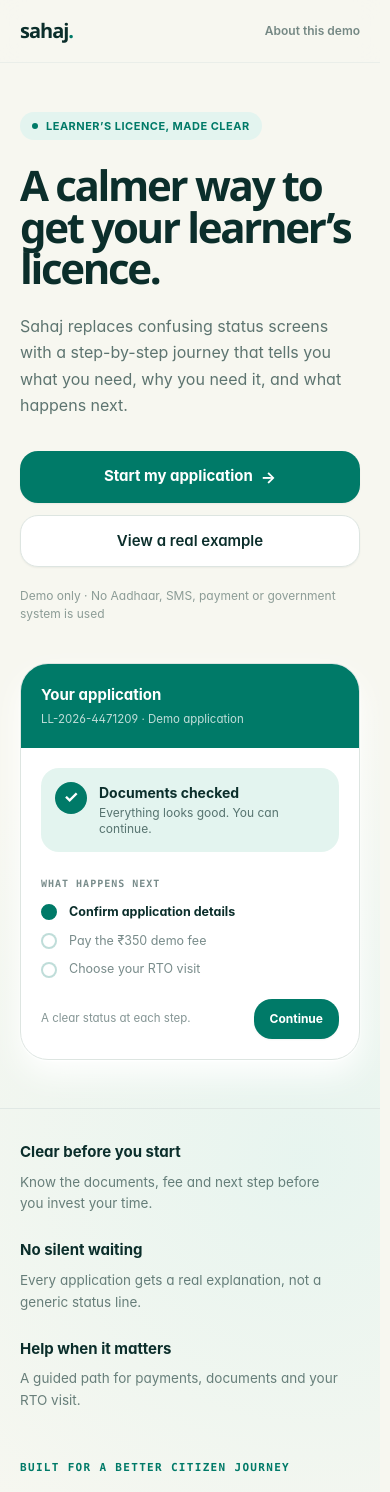
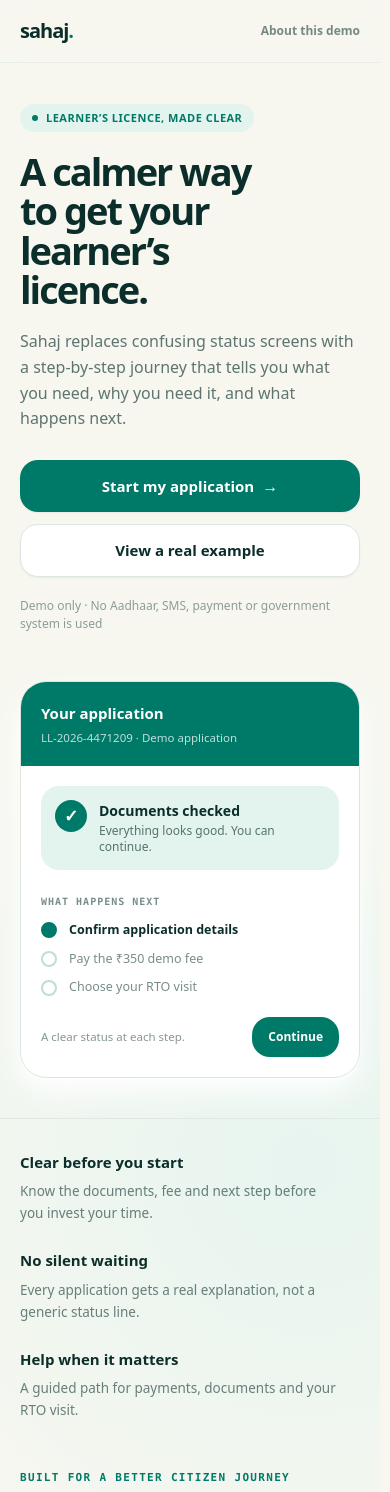
Before and after one commit to NavjotSingh-cpu/sehaj3, a Next.js app: page / in a window 390 px wide. Shown: the top 1492 px of the page. Built offline with nearby package versions, Linux system fonts and the light colour scheme.

Commit message:
Correct mobile hero typography and alignment

```diff
--- a/app/globals.css
+++ b/app/globals.css
@@ -72,7 +72,7 @@
     @apply relative overflow-hidden rounded-[28px] border border-trust/15 bg-white p-5 shadow-card sm:p-6;
   }
   .application-card {
-    @apply w-full max-w-[405px] overflow-hidden rounded-[28px] border border-line bg-white shadow-card;
+    @apply w-full overflow-hidden rounded-[26px] border border-line bg-white shadow-card;
     animation: card-enter 520ms cubic-bezier(.2,.8,.2,1) both;
   }
   .application-card__header {
@@ -155,3 +155,7 @@
 @media (min-width: 640px) {
   .flow-content { animation-delay: 50ms; }
 }
+
+@media (max-width: 639px) {
+  .hero-shell .flow-content:nth-child(2) { animation-delay: 80ms; }
+}
--- a/app/page.tsx
+++ b/app/page.tsx
@@ -6,18 +6,18 @@
   return (
     <main className="min-h-dvh">
       <TopBar />
-      <section className="hero-shell mx-auto grid max-w-6xl gap-10 px-5 py-12 sm:px-8 sm:py-16 lg:grid-cols-[minmax(0,1.08fr)_minmax(340px,.92fr)] lg:items-center lg:gap-20 lg:py-24">
+      <section className="hero-shell mx-auto grid max-w-6xl gap-12 px-5 py-10 sm:px-8 sm:py-16 lg:grid-cols-[minmax(0,1fr)_minmax(340px,.8fr)] lg:items-center lg:gap-16 lg:py-20">
         <div className="max-w-2xl flow-content">
           <p className="inline-flex items-center gap-2 rounded-full bg-trust-light px-3 py-1.5 text-[11px] font-bold uppercase tracking-[0.045em] text-trust"><span className="h-1.5 w-1.5 rounded-full bg-trust" aria-hidden /> Learner&rsquo;s licence, made clear</p>
-          <h1 className="mt-6 font-display text-[42px] font-bold leading-[0.99] tracking-[-0.055em] text-ink sm:text-[58px] lg:text-[66px]">A calmer way to get your learner&rsquo;s licence.</h1>
-          <p className="mt-6 max-w-xl text-[16px] leading-[1.65] text-ink/65 sm:text-[18px]">Sahaj replaces confusing status screens with a step-by-step journey that tells you what you need, why you need it, and what happens next.</p>
-          <div className="mt-8 flex flex-col gap-3 sm:flex-row">
-            <Link href="/login" className="btn-primary sm:min-w-52">Start my application <span aria-hidden className="ml-2 text-base">→</span></Link>
-            <Link href="/status/LL-2026-4471209" className="btn-secondary sm:min-w-48">View a real example</Link>
+          <h1 className="mt-5 max-w-[12ch] font-display text-[38px] font-bold leading-[1.03] tracking-[-0.052em] text-ink sm:text-[52px] lg:max-w-[13ch] lg:text-[58px]">A calmer way to get your learner&rsquo;s licence.</h1>
+          <p className="mt-5 max-w-[36rem] text-[16px] leading-[1.62] text-ink/65 sm:text-[17px]">Sahaj replaces confusing status screens with a step-by-step journey that tells you what you need, why you need it, and what happens next.</p>
+          <div className="mt-7 grid gap-3 sm:flex sm:flex-row">
+            <Link href="/login" className="btn-primary w-full sm:min-w-52 sm:w-auto">Start my application <span aria-hidden className="ml-2 text-base">→</span></Link>
+            <Link href="/status/LL-2026-4471209" className="btn-secondary w-full sm:min-w-48 sm:w-auto">View a real example</Link>
           </div>
           <p className="mt-5 text-[12px] text-ink/45">Demo only · No Aadhaar, SMS, payment or government system is used</p>
         </div>
-        <div className="flow-content lg:justify-self-end"><ApplicationPreview /></div>
+        <div className="flow-content mx-auto w-full max-w-[405px] lg:justify-self-end"><ApplicationPreview /></div>
       </section>
       <section className="mx-auto grid max-w-6xl gap-6 border-t border-line/80 px-5 py-8 sm:grid-cols-3 sm:px-8 lg:py-10">
         {[["Clear before you start", "Know the documents, fee and next step before you invest your time."], ["No silent waiting", "Every application gets a real explanation, not a generic status line."], ["Help when it matters", "A guided path for payments, documents and your RTO visit."]].map(([title, detail]) => <div key={title}><p className="text-[15px] font-bold text-ink">{title}</p><p className="mt-2 max-w-xs text-[13.5px] leading-relaxed text-ink/60">{detail}</p></div>)}
--- a/tailwind.config.ts
+++ b/tailwind.config.ts
@@ -29,8 +29,8 @@
         line: "#DDE5E1",
       },
       fontFamily: {
-        display: ["Avenir Next", "Avenir", "Segoe UI", "sans-serif"],
-        body: ["Inter", "Avenir Next", "Segoe UI", "Roboto", "sans-serif"],
+        display: ["ui-sans-serif", "system-ui", "Segoe UI", "Roboto", "Arial", "sans-serif"],
+        body: ["ui-sans-serif", "system-ui", "Segoe UI", "Roboto", "Arial", "sans-serif"],
         mono: ["SFMono-Regular", "Consolas", "Liberation Mono", "monospace"],
       },
       borderRadius: {
```
Also changed, not shown: 1 other file (tests, documents, lock files or other folders).
